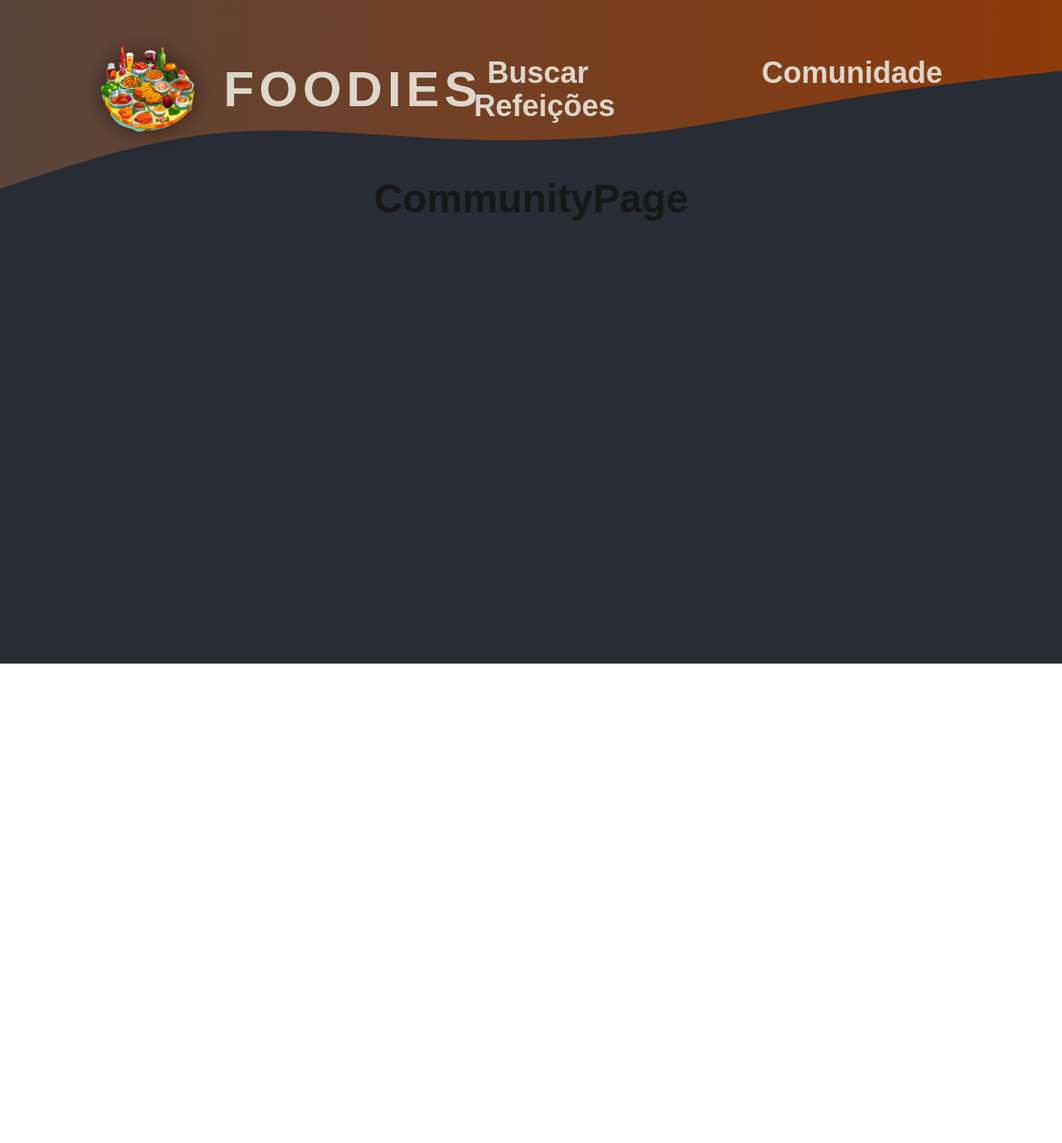
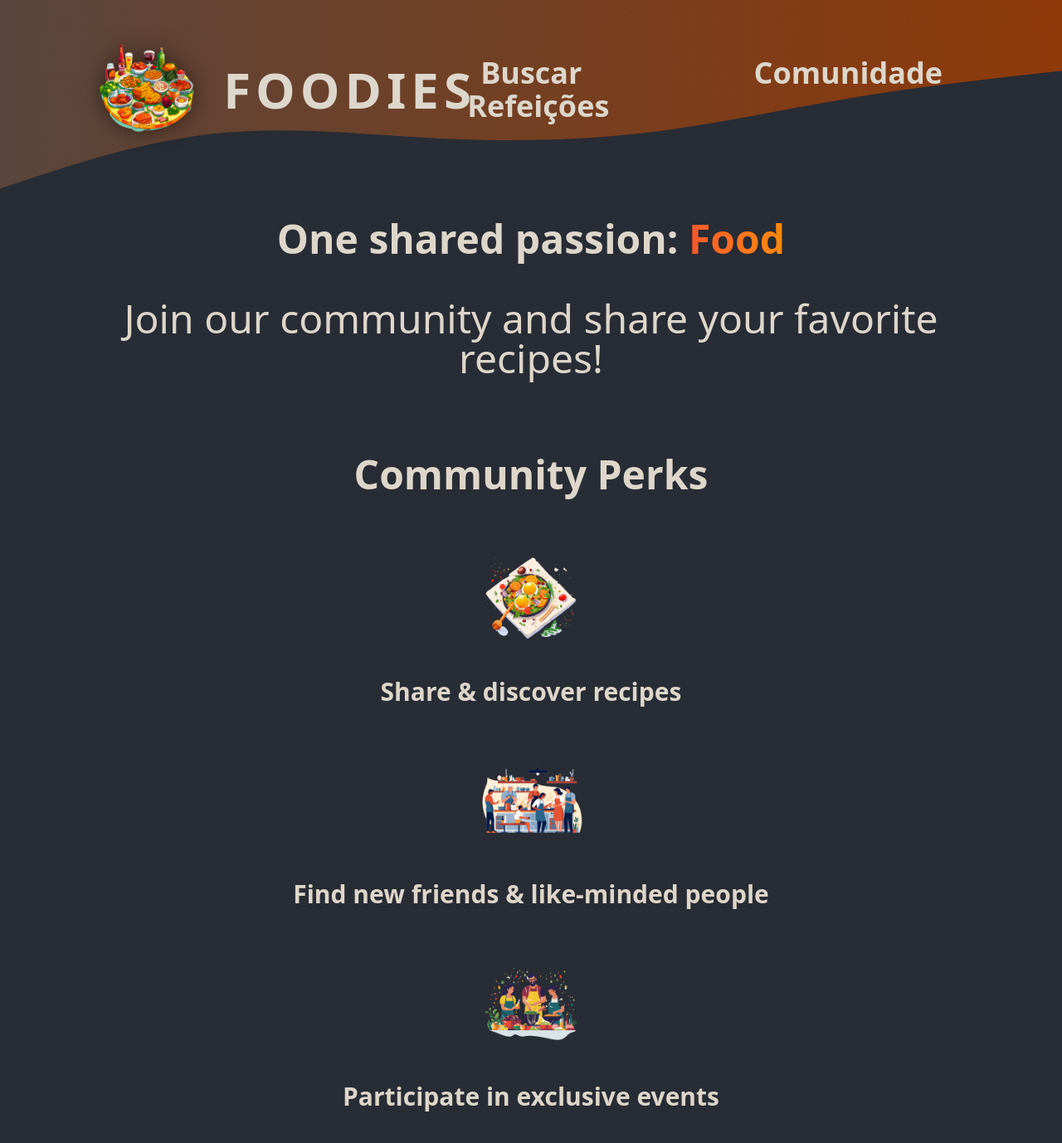
Before and after one commit to Eduardo1Monteiro/FoodApp, a Next.js app in the folder food-app/: page /community in a window 1280 px wide. Shown: the top 1378 px of the page at 83% size. Before the commit the page ends 800 px from the top, so only its background shows below. Built offline with nearby package versions, Linux system fonts and the light colour scheme.

Commit message:
feat: populating community page

```diff
--- a/food-app/app/community/page.tsx
+++ b/food-app/app/community/page.tsx
@@ -1,9 +1,49 @@
-export default function MealsPage() {
+import Image from 'next/image';
+
+import mealIcon from '@/assets/icons/meal.png';
+import communityIcon from '@/assets/icons/community.png';
+import eventsIcon from '@/assets/icons/events.png';
+
+const liStyle = "flex flex-col items-center gap-8";
+const imageStyle = "w-32 h-32 object-contain";
+const pStyle = "font-sans text-3xl font-bold m-0 text-[#ddd6cb]";
+
+export default function CommunityPage(): React.ReactNode {
   return (
-    <div className="flex items-center justify-center">
-      <h1 className="text-5xl font-bold">
-        CommunityPage
-      </h1>
-    </div>
-  )
+    <>
+      <header className="flex flex-col gap-12 mt-12 mb-20 mx-auto w-[90%] max-w-[75rem] text-center text-5xl text-[#ddd6cb]">
+        <h1 className="font-sans font-bold">
+          One shared passion: <span className="bg-gradient-to-r from-[#f9572a] to-[#ff8a05] bg-clip-text text-transparent">Food</span>
+        </h1>
+        <p>Join our community and share your favorite recipes!</p>
+      </header>
+
+      <main className="w-[90%] max-w-[40rem] mx-auto text-center">
+        <h2 className="font-sans font-bold text-[3rem] mb-12 text-[#ddd6cb]">
+          Community Perks
+        </h2>
+
+        <ul className="list-none my-12 space-y-12 p-0">
+          <li className={liStyle}>
+            <Image className={imageStyle} src={mealIcon} alt="A delicious meal" />
+            <p className={pStyle}>Share & discover recipes</p>
+          </li>
+
+          <li className={liStyle}>
+            <Image className={imageStyle} src={communityIcon} alt="A crowd of people, cooking" />
+            <p className={pStyle}>Find new friends & like-minded people</p>
+          </li>
+
+          <li className={liStyle}>
+            <Image
+              className={imageStyle}
+              src={eventsIcon}
+              alt="A crowd of people at a cooking event"
+            />
+            <p className={pStyle}>Participate in exclusive events</p>
+          </li>
+        </ul>
+      </main>
+    </>
+  );
 }
--- a/food-app/app/globals.css
+++ b/food-app/app/globals.css
@@ -1,4 +1,3 @@
-@import url('https://fonts.googleapis.com/css2?family=Quicksand:wght@400;600;700&family=Montserrat:wght@400;700&display=swap');
 @import "tailwindcss";
 
 :root {
@@ -9,8 +8,7 @@
 @theme inline {
   --color-background: var(--background);
   --color-foreground: var(--foreground);
-  --font-sans: var(--font-geist-sans);
-  --font-mono: var(--font-geist-mono);
+  --font-sans: var(--font-montserrat), ui-sans-serif, system-ui, sans-serif;
 }
 
 @media (prefers-color-scheme: dark) {
@@ -20,19 +18,9 @@
   }
 }
 
-
-* {
-  box-sizing: border-box;
+body {
+  background: radial-gradient(#282c34, #282c34);
+  color: var(--foreground);
+  font-family: var(--font-sans);
+  margin: 0;
 }
-
-html {
-  font-family: 'Quicksand', sans-serif;
-}
-
-body {
-  background: var(--background);
-  color: var(--foreground);
-  font-family: Arial, Helvetica, sans-serif;
-  margin: 0;
-  background: radial-gradient(#282c34, #282c34);
-}
--- a/food-app/app/layout.tsx
+++ b/food-app/app/layout.tsx
@@ -1,6 +1,13 @@
 import type { Metadata } from "next";
 import Header from '@/components/MainHeader/Header';
 import "./globals.css";
+import { Montserrat } from "next/font/google";
+
+const montserrat = Montserrat({
+  subsets: ["latin"],
+  weight: ["400", "700"],
+  variable: "--font-montserrat",
+});
 
 export const metadata: Metadata = {
   title: "Food App",
```
